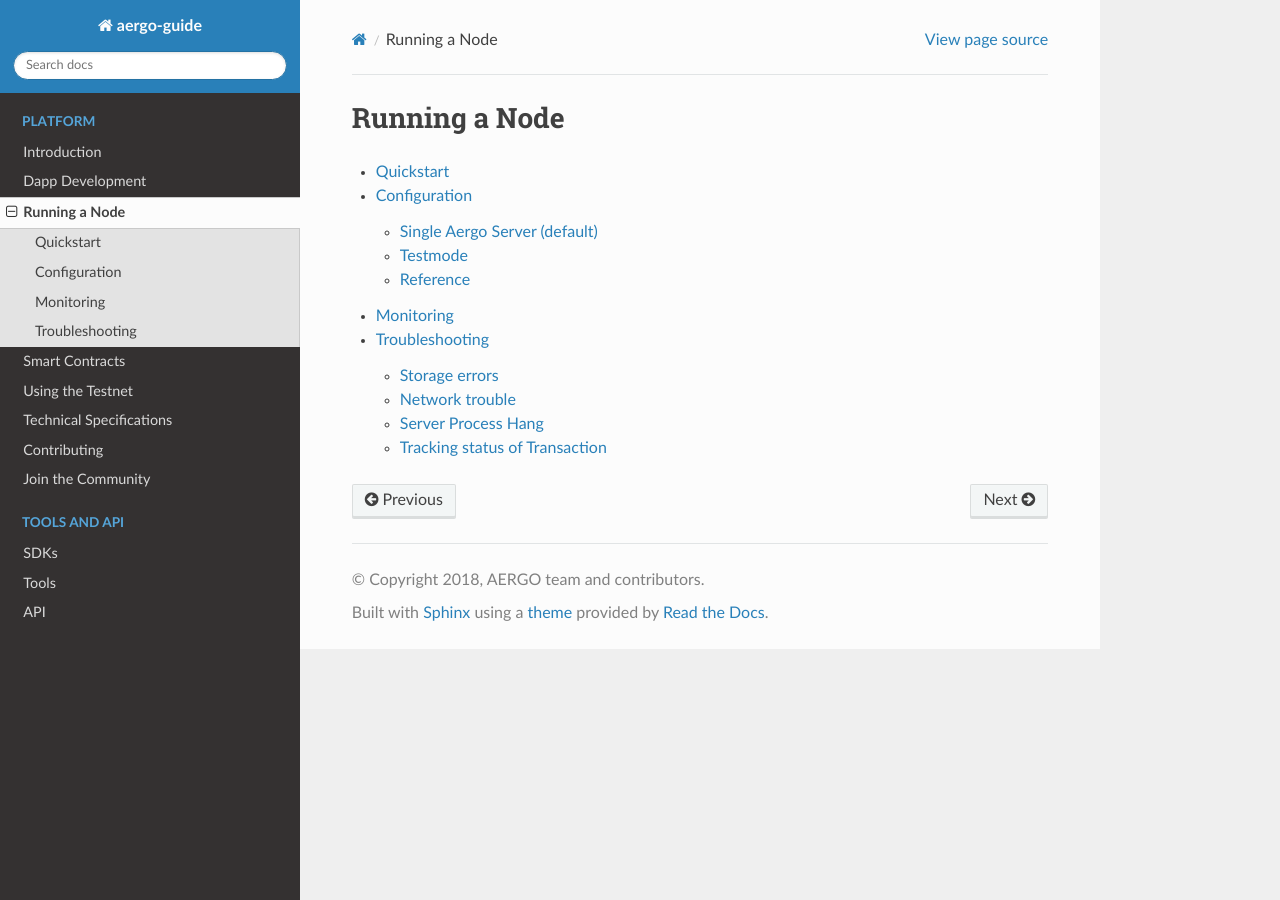
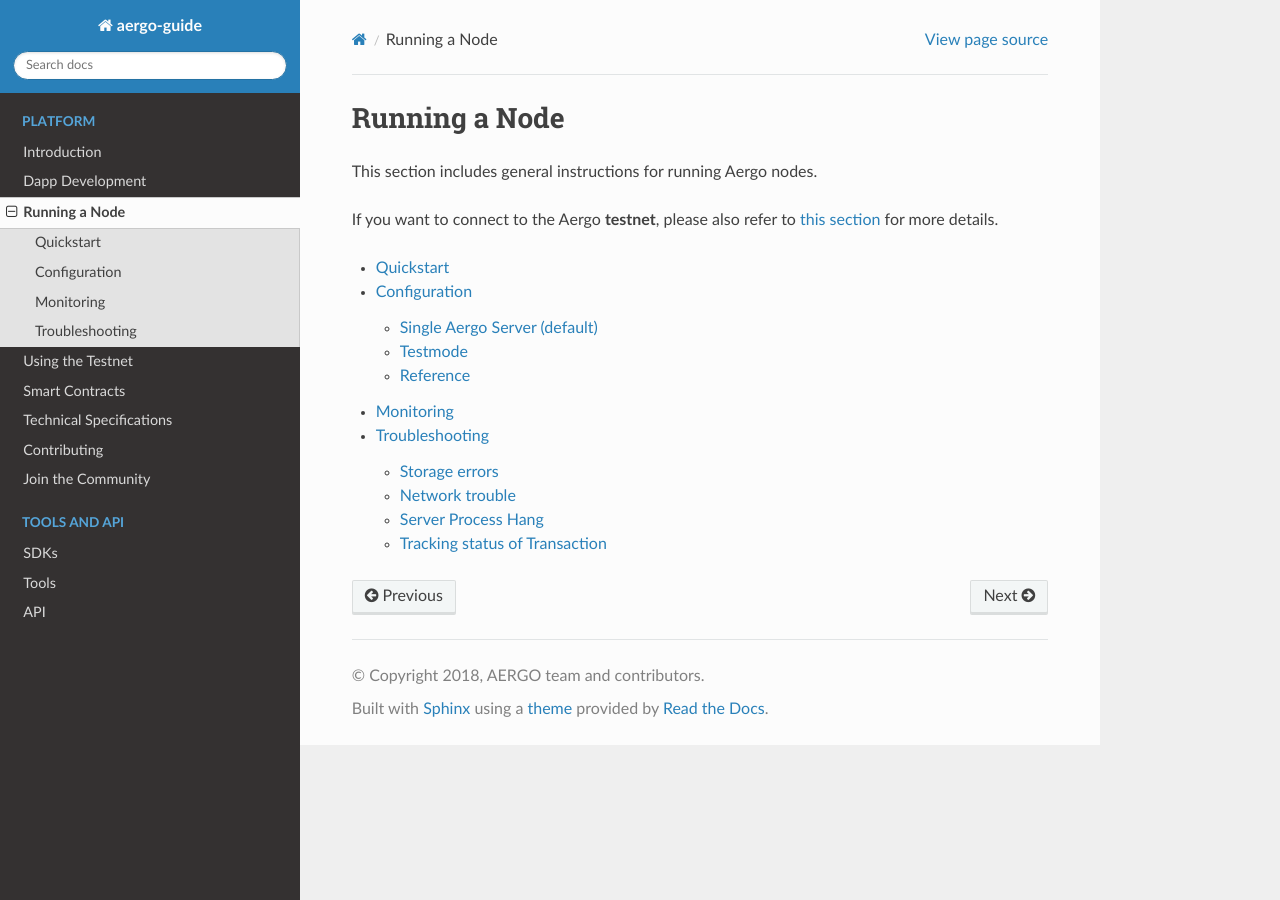
Before and after one commit to aergoio/guide, a Sphinx documentation site: the page built from source/running-node/index.rst, in a window 1280 px wide. Built offline with Sphinx 7.4.7 and the Read the Docs theme 2.0.0, drawn with Linux system fonts in a browser that asks for light colours.

Commit message:
Small addition to running-node index

```diff
--- a/source/index.rst
+++ b/source/index.rst
@@ -14,8 +14,8 @@
    introduction/index
    dapp-development/index
    running-node/index
+   using-testnet/index
    smart-contracts/index
-   using-testnet/index
    specs/index
    contribution/index
    community
--- a/source/running-node/index.rst
+++ b/source/running-node/index.rst
@@ -1,5 +1,10 @@
 Running a Node
 ==============
+
+This section includes general instructions for running Aergo nodes.
+
+If you want to connect to the Aergo **testnet**, please also refer to `this section <../using-testnet/index.html>`_ for more details.
+
 
 .. toctree::
    :maxdepth: 2
```
